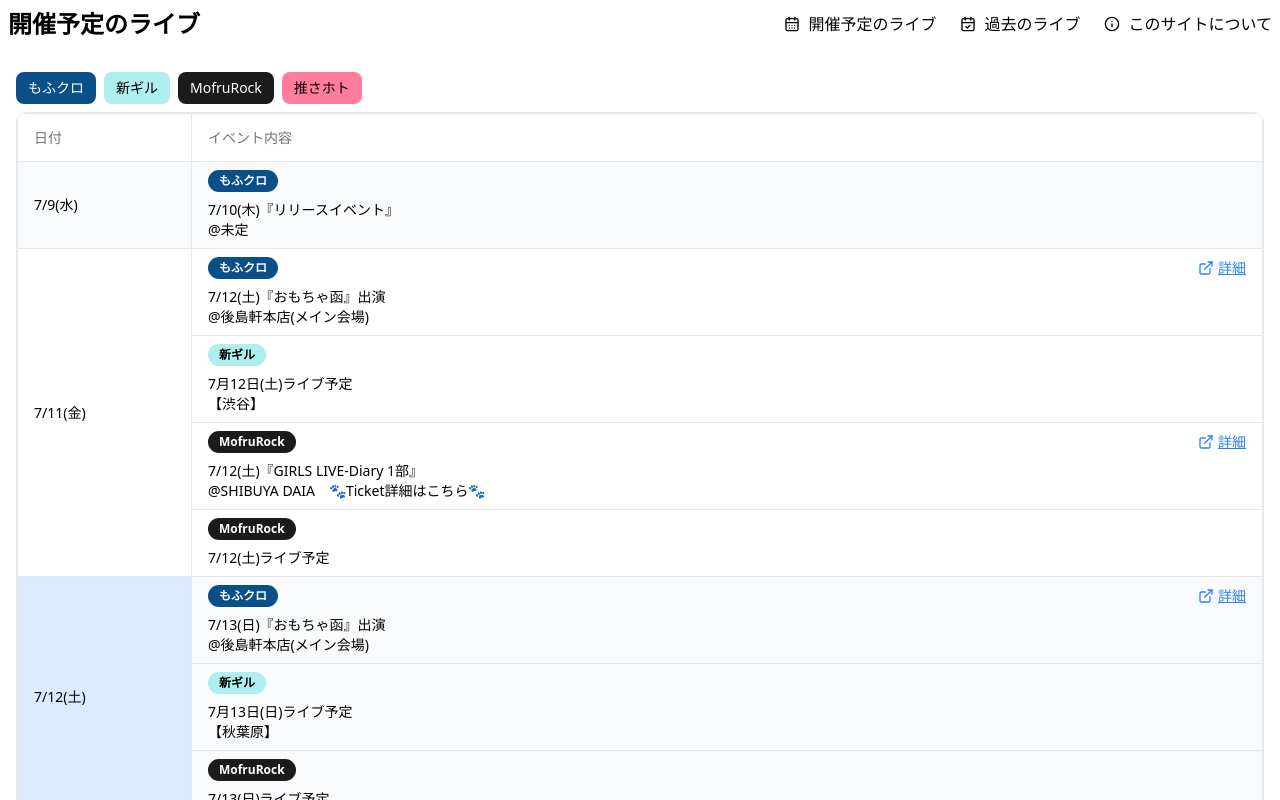
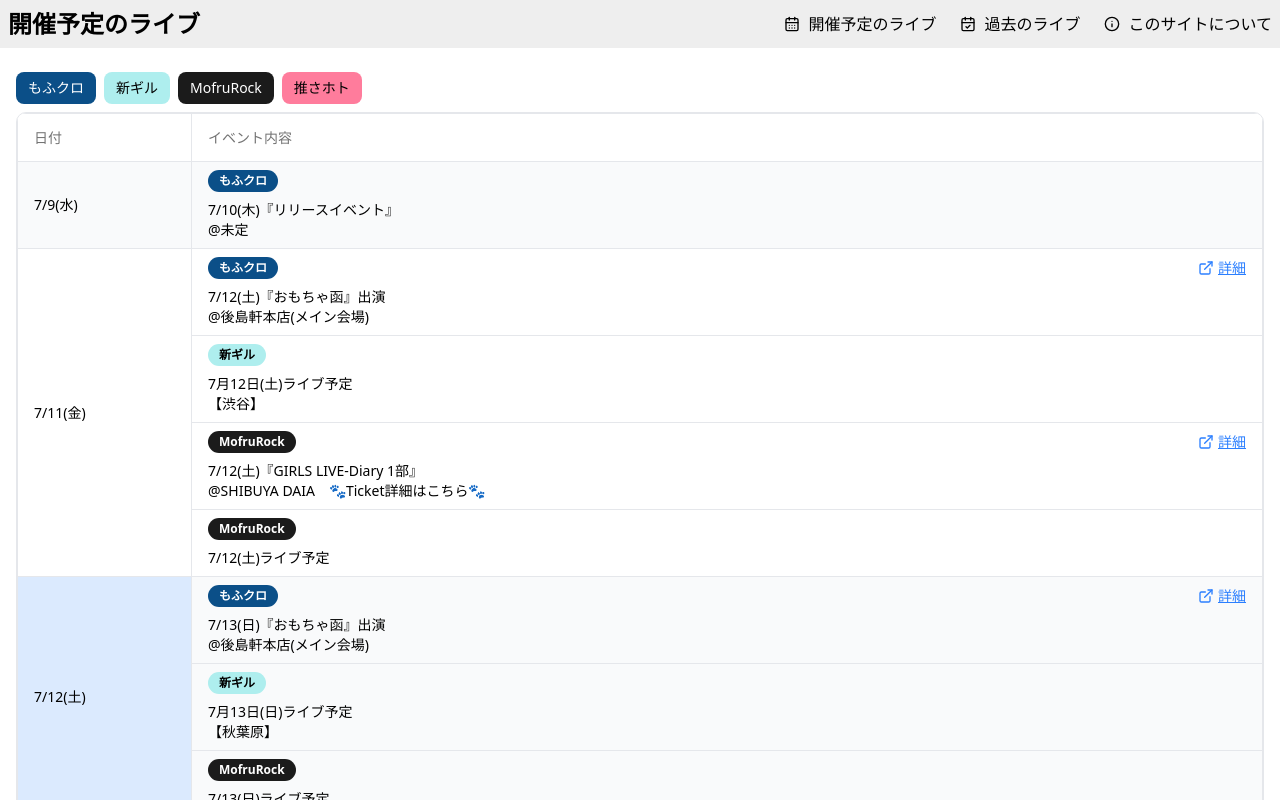
Before and after one commit to momo-lab/www-livelist, a React (Vite) app: page / in a window 1280 px wide. Shown: the top 800 px of the page. Built offline with nearby package versions, Linux system fonts and the light colour scheme.

Commit message:
ヘッダの背景色を調整

```diff
--- a/src/components/Header.tsx
+++ b/src/components/Header.tsx
@@ -60,7 +60,7 @@ export const Header: React.FC = () => {
   );
 
   return (
-    <header className="p-2 fixed top-0 w-full z-50">
+    <header className="bg-header-bg p-2 fixed top-0 w-full z-50">
       <div className="container mx-auto flex justify-between items-center">
         {/* 左側：スマホはハンバーガー＋タイトル、PCはタイトルのみ */}
         <div className="flex items-center space-x-2">
@@ -72,9 +72,9 @@ export const Header: React.FC = () => {
                   <Menu className="h-6 w-6" />
                 </Button>
               </SheetTrigger>
-              <SheetContent side="left" className="w-64">
+              <SheetContent side="left" className="bg-header-bg w-64">
                 <SheetHeader>
-                  <SheetTitle>
+                  <SheetTitle onClick={() => setIsOpen(false)}>
                     ルミナス所属アイドル
                     <br />
                     ライブ情報まとめ(非公式)
--- a/src/index.css
+++ b/src/index.css
@@ -34,6 +34,8 @@
   --color-link: 209 54% 47%;
 
   --color-radius: 0.5rem;
+
+  --color-header-bg: #eeeeee;
 
   /* アイドルグループのカラー定義 */
   --color-mofcro-bg: #0b4f88;
```
